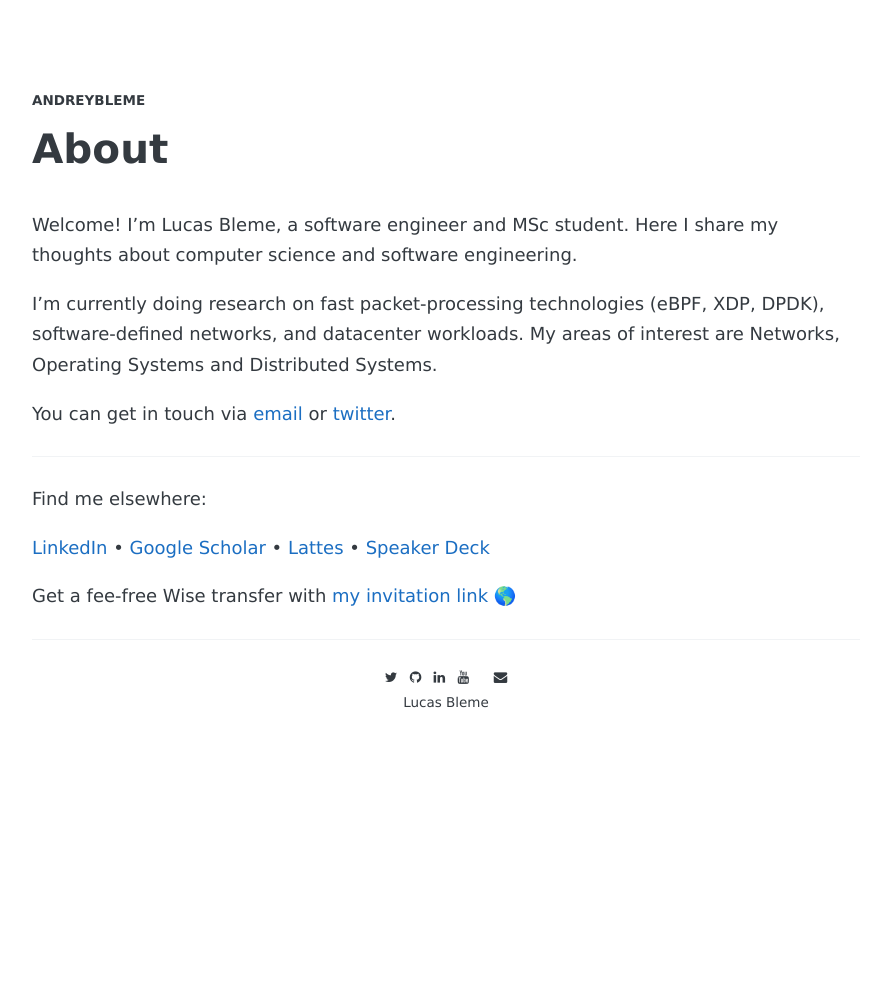
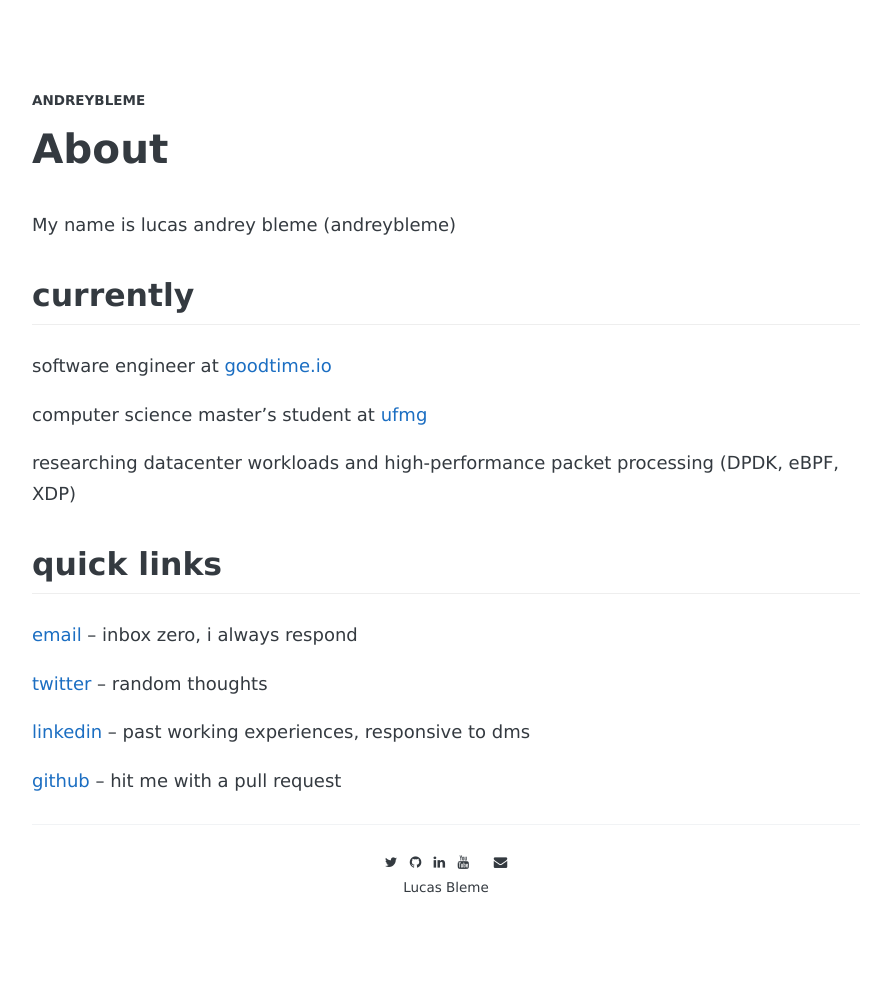
Before and after one commit to andreybleme/andreybleme.github.io, a Jekyll site: the page built from about.md, in a window 1280 px wide. Shown: the whole page, without its empty margins (194-1085 px from the left). Built offline with Jekyll 4.4.1, drawn with Linux system fonts in a browser that asks for light colours; nearby versions of some CDN libraries; some web fonts are replaced; before the commit the page ends 900 px from its top, so only the background shows below that.

Commit message:
Update about.md

```diff
--- a/about.md
+++ b/about.md
@@ -4,17 +4,22 @@ permalink: /about/
 comments: true
 ---
 
-Welcome! I'm Lucas Bleme, a software engineer and MSc student. Here I share my thoughts about computer science and software engineering.
+My name is lucas andrey bleme (andreybleme)
 
-I'm currently doing research on fast packet-processing technologies (eBPF, XDP, DPDK), software-defined networks, and datacenter workloads. My areas of interest are Networks, Operating Systems and Distributed Systems.
+## currently
 
+software engineer at [goodtime.io](https://goodtime.io)
 
-You can get in touch via [email](mailto:andreybleme1@gmail.com) or [twitter](https://twitter.com/andreybleme).
+computer science master's student at [ufmg](https://ufmg.br/)
 
----
+researching datacenter workloads and high-performance packet processing (DPDK, eBPF, XDP)
 
-Find me elsewhere:
+## quick links
 
-[LinkedIn](https://www.linkedin.com/in/andreybleme/) • [Google Scholar](https://scholar.google.com/citations?user=Yt9LrFoAAAAJ) • [Lattes](http://lattes.cnpq.br/0515658353873955) • [Speaker Deck](https://speakerdeck.com/andreybleme)
+[email](mailto:andreybleme1@gmail.com) – inbox zero, i always respond
 
-Get a fee-free Wise transfer with [my invitation link](https://wise.com/invite/dic/lucasandreyc) 🌎
+[twitter](https://twitter.com/andreybleme) – random thoughts
+
+[linkedin](https://www.linkedin.com/in/andreybleme) – past working experiences, responsive to dms
+
+[github](https://github.com/andreybleme) – hit me with a pull request
```
